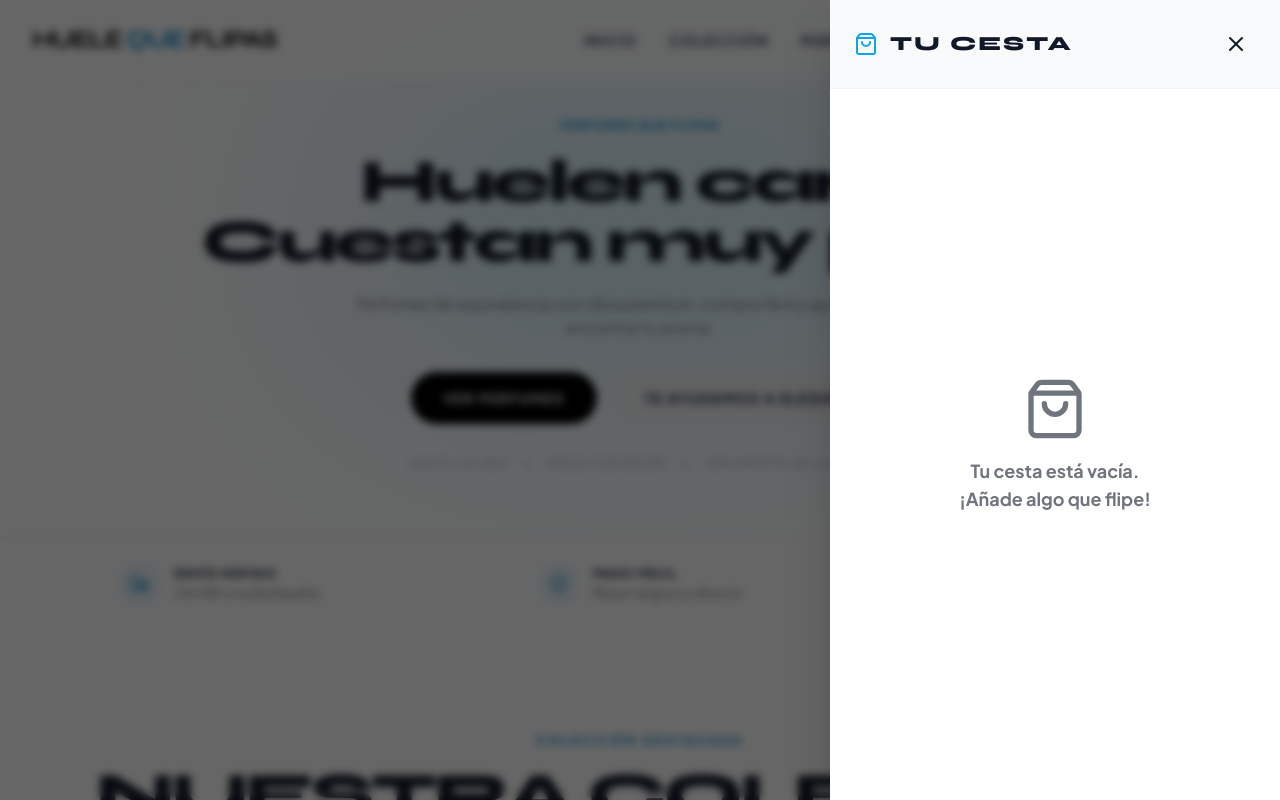
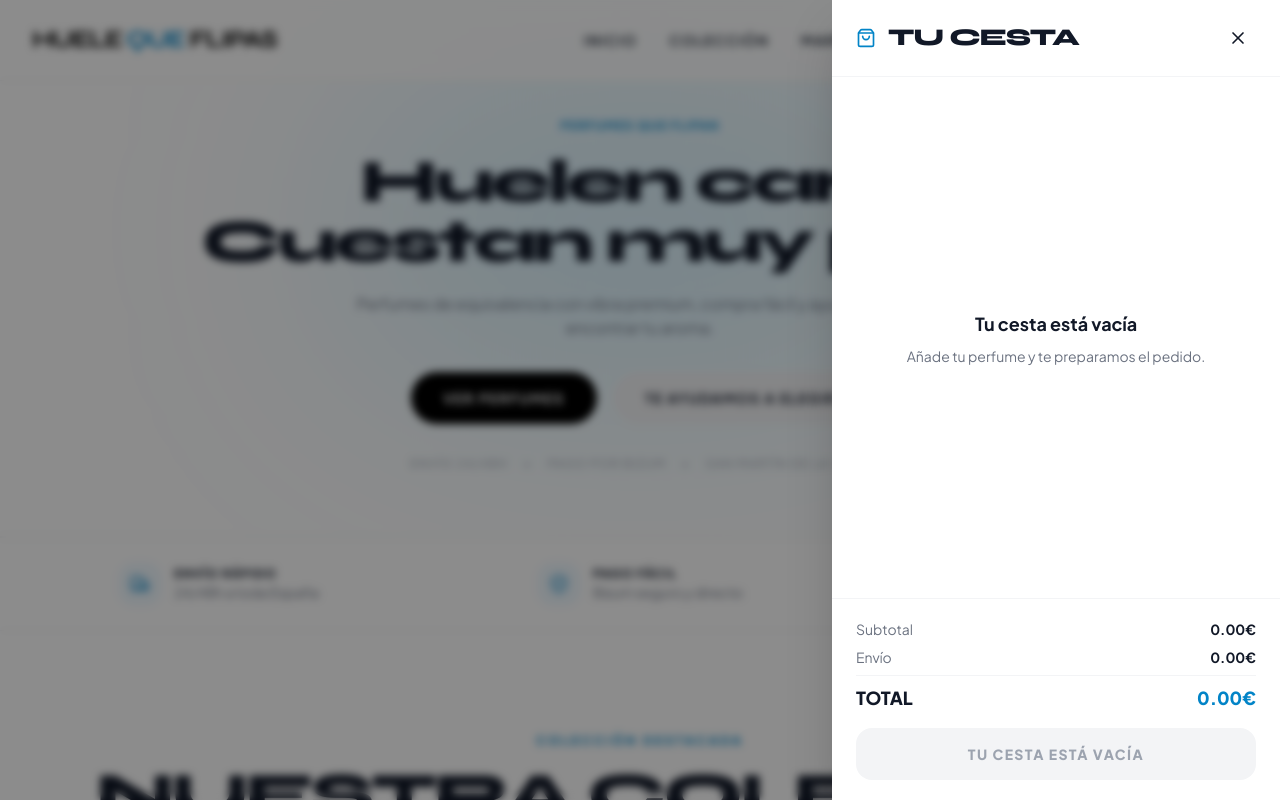
Before and after one commit to Lokeyokeria/HueleQueFlipas, a React (Vite) app: page / in a window 1280 px wide. Both pictures are taken after a click on the button 1229 px from the left and 40 px from the top of the page. Shown: the top 800 px of the page. Built offline with nearby package versions, Linux system fonts and the light colour scheme.

Commit message:
Update Cart.tsx

```diff
--- a/components/Cart.tsx
+++ b/components/Cart.tsx
@@ -1,8 +1,8 @@
-import React from 'react';
-import { X, ShoppingBag, Trash2, CreditCard } from 'lucide-react';
-import { CartItem } from '../types';
+import React, { useMemo } from "react";
+import { X, Minus, Plus, ShoppingBag, Trash2 } from "lucide-react";
+import { CartItem } from "../types";
 
-interface CartProps {
+interface Props {
   isOpen: boolean;
   onClose: () => void;
   items: CartItem[];
@@ -10,128 +10,195 @@ interface CartProps {
   onUpdateQuantity: (id: string, delta: number) => void;
 }
 
-const Cart: React.FC<CartProps> = ({ isOpen, onClose, items, onRemove, onUpdateQuantity }) => {
-  const subtotal = items.reduce((acc, item) => acc + item.price * item.quantity, 0);
+const SHIPPING_COST = 1.5;
+
+const WHATSAPP_NUMBER = "34640834686";
+const BIZUM_PHONE = "34640834686";
+const BIZUM_NAME = "Maria Antigua Garcia";
+
+const Cart: React.FC<Props> = ({
+  isOpen,
+  onClose,
+  items,
+  onRemove,
+  onUpdateQuantity
+}) => {
+  const subtotal = useMemo(
+    () => items.reduce((acc, item) => acc + item.price * item.quantity, 0),
+    [items]
+  );
+
+  const shipping = items.length > 0 ? SHIPPING_COST : 0;
+  const total = subtotal + shipping;
+
+  const whatsappMessage = useMemo(() => {
+    if (items.length === 0) return "";
+
+    const lines = items.map(
+      (item) =>
+        `• #${item.number} ${item.name} x${item.quantity} - ${(item.price * item.quantity).toFixed(2)}€`
+    );
+
+    const text = `Hola, quiero hacer este pedido en Huele Que Flipas:%0A%0A${lines.join(
+      "%0A"
+    )}%0A%0ASubtotal: ${subtotal.toFixed(
+      2
+    )}€%0AEnvío: ${shipping.toFixed(
+      2
+    )}€%0ATotal: ${total.toFixed(
+      2
+    )}€%0A%0APagaré por Bizum a ${BIZUM_PHONE} (${BIZUM_NAME}).`;
+
+    return `https://wa.me/${WHATSAPP_NUMBER}?text=${text}`;
+  }, [items, subtotal, shipping, total]);
+
+  if (!isOpen) return null;
 
   return (
-    <>
-      {/* Overlay */}
-      {isOpen && (
-        <div
-          className="fixed inset-0 bg-black/60 backdrop-blur-sm z-[70] transition-opacity"
+    <div className="fixed inset-0 z-[60]">
+      <div className="absolute inset-0 bg-black/45 backdrop-blur-sm" onClick={onClose} />
+
+      <aside className="absolute right-0 top-0 h-full w-full max-w-md bg-white shadow-2xl flex flex-col">
+        <div className="flex items-center justify-between px-6 py-5 border-b border-gray-100">
+          <div className="flex items-center gap-3">
+            <ShoppingBag className="w-5 h-5 text-sky-600" />
+            <h2 className="text-2xl font-black uppercase tracking-tighter font-syne">
+              Tu cesta
+            </h2>
+          </div>
+
+          <button
+            type="button"
             onClick={onClose}
-        />
-      )}
-
-      {/* Drawer */}
-      <div
-        className={`fixed top-0 right-0 h-full w-full sm:w-[450px] bg-white z-[80] shadow-2xl transition-transform duration-500 ${
-          isOpen ? 'translate-x-0' : 'translate-x-full'
-        }`}
+            className="p-2 rounded-full hover:bg-gray-100 transition"
           >
-        <div className="flex flex-col h-full">
-          {/* Header */}
-          <div className="p-6 border-b border-gray-100 flex justify-between items-center bg-gray-50">
-            <div className="flex items-center space-x-3">
-              <ShoppingBag className="w-6 h-6 text-sky-500" />
-              <h2 className="text-xl font-black uppercase tracking-widest font-syne">Tu Cesta</h2>
-            </div>
-            <button onClick={onClose} className="p-2 hover:bg-gray-200 rounded-full transition-colors">
-              <X className="w-6 h-6" />
+            <X className="w-5 h-5" />
           </button>
         </div>
 
-          {/* Items */}
-          <div className="flex-grow overflow-y-auto p-6 space-y-6">
+        <div className="flex-1 overflow-y-auto px-4 py-4">
           {items.length === 0 ? (
-              <div className="h-full flex flex-col items-center justify-center text-center space-y-4 opacity-60">
-                <ShoppingBag className="w-16 h-16" />
-                <p className="font-bold text-lg">
-                  Tu cesta está vacía.
-                  <br />
-                  ¡Añade algo que flipe!
+            <div className="h-full flex items-center justify-center text-center px-6">
+              <div>
+                <p className="text-lg font-bold text-gray-900 mb-2">
+                  Tu cesta está vacía
+                </p>
+                <p className="text-sm text-gray-500">
+                  Añade tu perfume y te preparamos el pedido.
                 </p>
               </div>
+            </div>
           ) : (
-              items.map(item => (
-                <div key={item.id} className="flex space-x-4 animate-in fade-in duration-300">
-                  <div className="w-20 h-24 rounded-lg overflow-hidden bg-gray-100 shrink-0">
-                    <img src={item.image} alt={item.name} className="w-full h-full object-cover" loading="lazy" />
-                  </div>
+            <div className="space-y-4">
+              {items.map((item) => (
+                <div
+                  key={item.id}
+                  className="flex gap-3 border border-gray-100 rounded-2xl p-3"
+                >
+                  <img
+                    src={item.image}
+                    alt={item.name}
+                    className="w-20 h-20 rounded-xl object-cover bg-gray-50"
+                  />
 
-                  <div className="flex-grow flex flex-col justify-between">
-                    <div>
-                      <h3 className="font-bold text-gray-900">
-                        #{item.number} {item.name}
+                  <div className="flex-1 min-w-0">
+                    <p className="text-[11px] font-black tracking-widest text-gray-400 mb-1">
+                      #{item.number}
+                    </p>
+
+                    <h3 className="text-sm font-bold text-gray-900 leading-snug">
+                      {item.name}
                     </h3>
-                      <p className="text-[10px] font-bold text-gray-400 uppercase tracking-widest">{item.brand}</p>
-                    </div>
 
-                    <div className="flex items-center justify-between">
-                      <div className="flex items-center space-x-3 bg-gray-100 px-3 py-1 rounded-full">
+                    <p className="text-xs text-gray-500 mt-1">100 ml</p>
+
+                    <div className="flex items-center justify-between mt-3 gap-3">
+                      <div className="flex items-center gap-2 bg-gray-100 rounded-full px-2 py-1">
                         <button
+                          type="button"
                           onClick={() => onUpdateQuantity(item.id, -1)}
-                          className="text-lg font-bold hover:text-sky-600 transition-colors"
-                          aria-label="Restar cantidad"
+                          className="p-1"
                         >
-                          -
+                          <Minus className="w-3 h-3" />
                         </button>
-                        <span className="font-bold text-sm w-4 text-center">{item.quantity}</span>
+
+                        <span className="text-sm font-bold min-w-[16px] text-center">
+                          {item.quantity}
+                        </span>
+
                         <button
+                          type="button"
                           onClick={() => onUpdateQuantity(item.id, 1)}
-                          className="text-lg font-bold hover:text-sky-600 transition-colors"
-                          aria-label="Sumar cantidad"
+                          className="p-1"
                         >
-                          +
+                          <Plus className="w-3 h-3" />
                         </button>
                       </div>
 
-                      <span className="font-bold text-sky-600">
+                      <p className="text-sm font-black text-sky-600 whitespace-nowrap">
                         {(item.price * item.quantity).toFixed(2)}€
-                      </span>
+                      </p>
 
                       <button
+                        type="button"
                         onClick={() => onRemove(item.id)}
-                        className="text-gray-300 hover:text-red-500 transition-colors"
-                        aria-label="Eliminar producto"
+                        className="text-gray-300 hover:text-red-500 transition"
                       >
                         <Trash2 className="w-4 h-4" />
                       </button>
                     </div>
                   </div>
                 </div>
-              ))
+              ))}
+            </div>
           )}
         </div>
 
-          {/* Footer */}
-          {items.length > 0 && (
-            <div className="p-6 bg-gray-50 border-t border-gray-100 space-y-4">
-              <div className="flex justify-between items-center text-xl font-black">
-                <span className="uppercase tracking-widest font-syne">Total</span>
-                <span className="text-sky-600">{subtotal.toFixed(2)}€</span>
+        <div className="border-t border-gray-100 px-6 py-5 bg-white">
+          <div className="space-y-2 mb-4 text-sm">
+            <div className="flex justify-between">
+              <span className="text-gray-500">Subtotal</span>
+              <span className="font-bold">{subtotal.toFixed(2)}€</span>
             </div>
 
-              <p className="text-[10px] text-gray-500 text-center font-bold uppercase tracking-widest">
-                Envío desde San Martín de la Vega
-              </p>
+            <div className="flex justify-between">
+              <span className="text-gray-500">Envío</span>
+              <span className="font-bold">{shipping.toFixed(2)}€</span>
+            </div>
 
-              <button className="w-full py-5 bg-black text-white rounded-2xl font-black uppercase tracking-widest flex items-center justify-center space-x-3 hover:bg-sky-600 hover:scale-[1.02] transition-all duration-300 shadow-xl group">
-                <CreditCard className="w-5 h-5 group-hover:animate-bounce" />
-                <span>Pagar con Bizum</span>
-              </button>
-
-              <div className="flex items-center justify-center space-x-2">
-                <div className="w-8 h-8 rounded-full bg-[#00AAFF] flex items-center justify-center">
-                  <span className="text-white text-[10px] font-black italic">B</span>
-                </div>
-                <span className="text-xs font-bold text-gray-400 uppercase">Bizum seguro</span>
+            <div className="flex justify-between text-lg pt-2 border-t border-gray-100">
+              <span className="font-black uppercase">Total</span>
+              <span className="font-black text-sky-600">{total.toFixed(2)}€</span>
             </div>
           </div>
+
+          {items.length > 0 ? (
+            <>
+              <a
+                href={whatsappMessage}
+                target="_blank"
+                rel="noreferrer"
+                className="w-full inline-flex items-center justify-center py-4 rounded-2xl bg-black text-white text-sm font-black uppercase tracking-widest hover:bg-sky-600 transition"
+              >
+                Pagar con Bizum
+              </a>
+
+              <p className="text-[11px] text-center text-gray-400 mt-3">
+                Se abrirá WhatsApp con tu pedido y el número de Bizum.
+              </p>
+            </>
+          ) : (
+            <button
+              type="button"
+              disabled
+              className="w-full py-4 rounded-2xl bg-gray-100 text-gray-400 text-sm font-black uppercase tracking-widest"
+            >
+              Tu cesta está vacía
+            </button>
           )}
         </div>
+      </aside>
     </div>
-    </>
   );
 };
 
```
Lines whose indentation alone changed are shown as unchanged.
